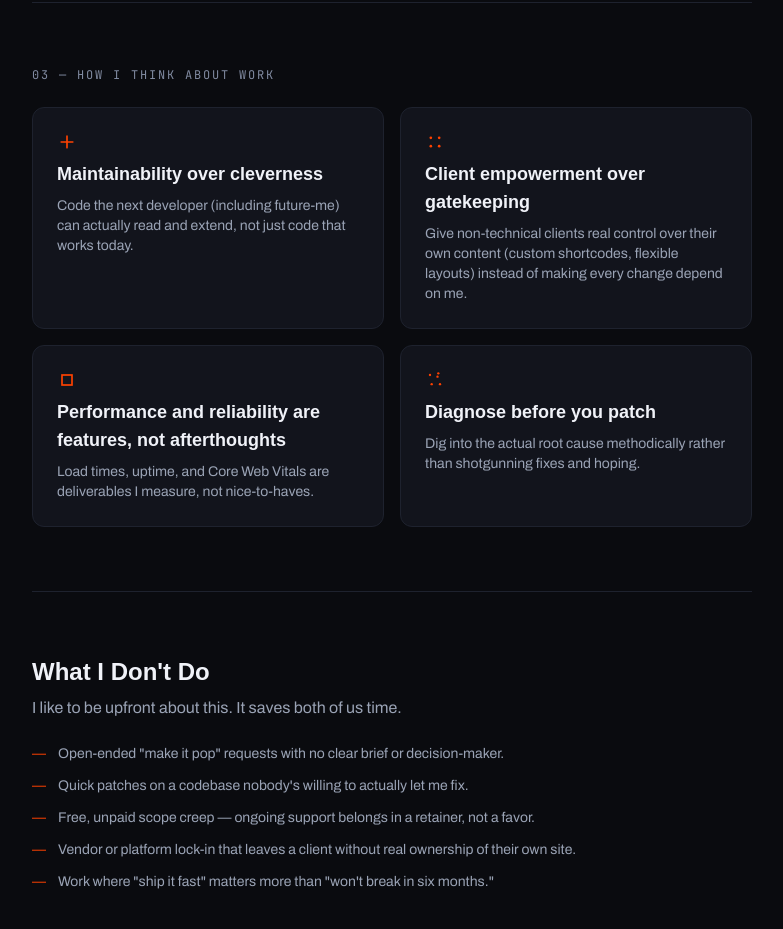
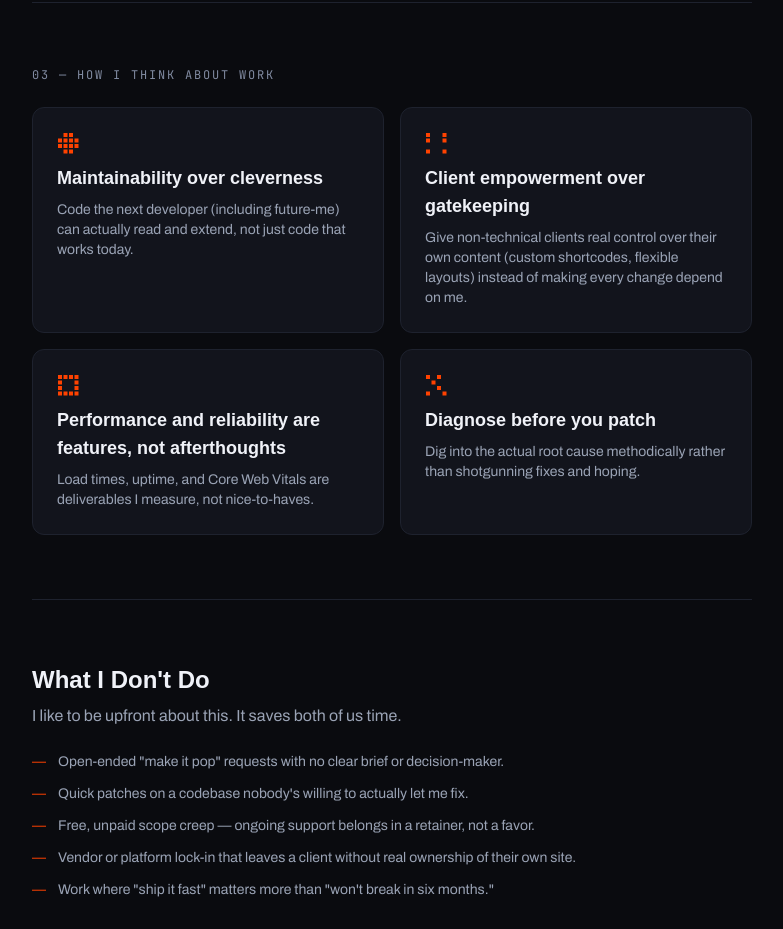
Before and after one commit to RayTurk/rturk-me, a Next.js app: page /about in a window 1280 px wide. Shown: the part 1580-2509 px from the top of the page, without its empty margins (248-1031 px from the left). Built offline with nearby package versions, Linux system fonts and the light colour scheme; no server answers; a web font is replaced by a local one.

Commit message:
feat: upgrade IconGlyph to pixel-art dot-matrix icons

```diff
--- a/src/components/icons/IconGlyph.tsx
+++ b/src/components/icons/IconGlyph.tsx
@@ -3,33 +3,53 @@ interface IconGlyphProps {
   className?: string;
 }
 
-const GLYPHS: Record<IconGlyphProps['variant'], React.ReactNode> = {
-  cross: <path d="M12 5v14M5 12h14" stroke="currentColor" strokeWidth="2" strokeLinecap="round" />,
-  dots: (
-    <>
-      <circle cx="7" cy="7" r="1.6" fill="currentColor" />
-      <circle cx="17" cy="7" r="1.6" fill="currentColor" />
-      <circle cx="7" cy="17" r="1.6" fill="currentColor" />
-      <circle cx="17" cy="17" r="1.6" fill="currentColor" />
-    </>
-  ),
-  square: <rect x="6" y="6" width="12" height="12" stroke="currentColor" strokeWidth="2" fill="none" />,
-  scatter: (
-    <>
-      <circle cx="6" cy="6" r="1.4" fill="currentColor" />
-      <circle cx="15" cy="8" r="1.4" fill="currentColor" />
-      <circle cx="18" cy="17" r="1.4" fill="currentColor" />
-      <circle cx="8" cy="17" r="1.4" fill="currentColor" />
-      <circle cx="16" cy="4" r="1.4" fill="currentColor" />
-    </>
-  ),
+// 4×4 grid of pixels: 1 = filled, 0 = empty (row-major order).
+// Pixel at (col, row): x = 1 + col*5.5, y = 1 + row*5.5, width=4, height=4.
+const GLYPHS: Record<IconGlyphProps['variant'], number[][]> = {
+  cross: [
+    [0, 1, 1, 0],
+    [1, 1, 1, 1],
+    [1, 1, 1, 1],
+    [0, 1, 1, 0],
+  ],
+  dots: [
+    [1, 0, 0, 1],
+    [1, 0, 0, 1],
+    [0, 0, 0, 0],
+    [1, 0, 0, 1],
+  ],
+  square: [
+    [1, 1, 1, 1],
+    [1, 0, 0, 1],
+    [1, 0, 0, 1],
+    [1, 1, 1, 1],
+  ],
+  scatter: [
+    [1, 0, 1, 0],
+    [0, 1, 0, 0],
+    [0, 0, 1, 0],
+    [1, 0, 0, 1],
+  ],
 };
 
-/** A small inline-SVG glyph used on service/principle cards. Renders in `currentColor` — set color via className (e.g. `text-ion`). */
+function renderPixels(grid: number[][]): React.ReactNode {
+  const pixels: React.ReactNode[] = [];
+  grid.forEach((row, r) =>
+    row.forEach((filled, c) => {
+      if (filled) {
+        pixels.push(
+          <rect key={`${c}-${r}`} x={1 + c * 5.5} y={1 + r * 5.5} width={4} height={4} fill="currentColor" />,
+        );
+      }
+    }),
+  );
+  return pixels;
+}
+
 export default function IconGlyph({ variant, className }: IconGlyphProps) {
   return (
-    <svg viewBox="0 0 24 24" width="20" height="20" aria-hidden className={className}>
-      {GLYPHS[variant]}
+    <svg viewBox="0 0 24 24" width="24" height="24" aria-hidden className={className}>
+      {renderPixels(GLYPHS[variant])}
     </svg>
   );
 }
```
Also changed, not shown: 1 other file (tests, documents, lock files or other folders).
